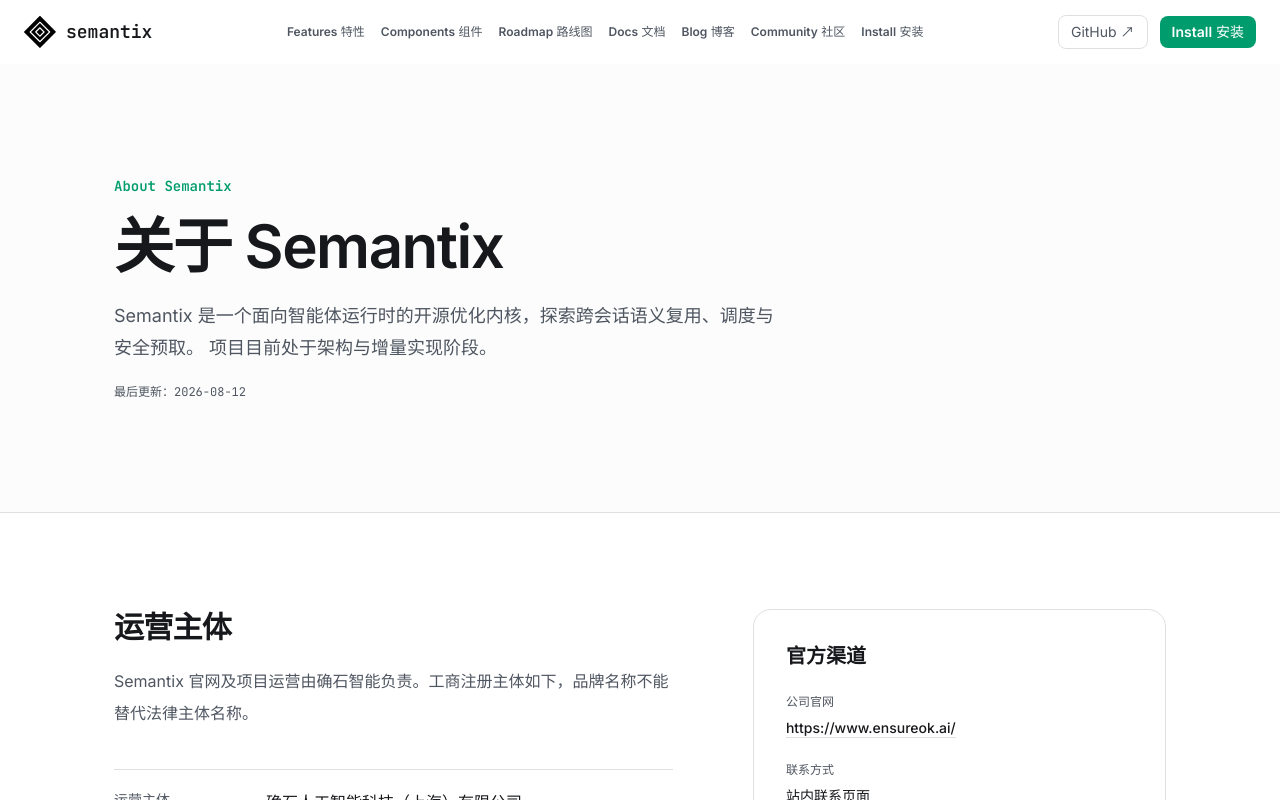
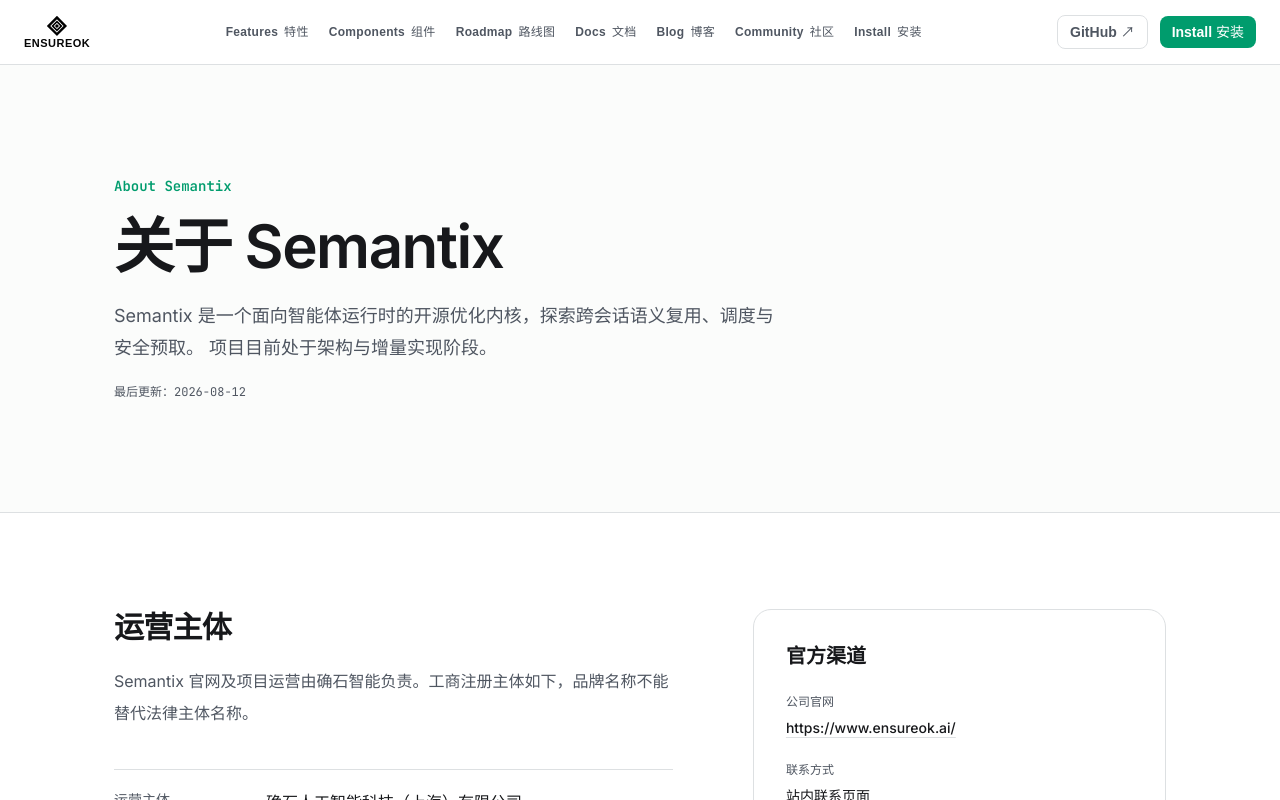
Before and after one commit to Allenllii/semantix, a Next.js app in the folder site/: page /about in a window 1280 px wide. Shown: the top 800 px of the page. Built offline with nearby package versions, Linux system fonts and the light colour scheme.

Commit message:
polish Semantix landing page UI

```diff
--- a/site/src/components/Components.tsx
+++ b/site/src/components/Components.tsx
@@ -91,7 +91,7 @@
       id="components"
       className="border-t border-[#0f735c] bg-[#168b6d] p-3 text-[#168b6d] md:p-6"
     >
-      <div className="mx-auto max-w-[1760px] bg-[#f7f6f1] px-5 py-14 md:px-10 md:py-16 lg:px-12">
+      <div className="mx-auto max-w-[1760px] bg-white px-5 py-14 md:px-10 md:py-16 lg:px-12">
         <Reveal>
           <header className="grid gap-6 border-b border-[#168b6d]/35 pb-8 lg:grid-cols-[0.9fr_1.1fr] lg:items-end lg:gap-16">
             <div>
@@ -117,7 +117,7 @@
         <div className="mt-8 grid gap-5 md:grid-cols-2">
           {components.map((component, index) => (
             <Reveal key={component.titleEn} delay={index * 55}>
-              <article className="flex h-full flex-col border border-[#168b6d]/35 bg-[#fbfaf6] p-5 transition-colors duration-300 hover:border-[#168b6d] md:p-6">
+              <article className="flex h-full flex-col border border-[#168b6d]/35 bg-white p-5 transition-colors duration-300 hover:border-[#168b6d] md:p-6">
                 <div className="flex items-center justify-between border-b border-[#168b6d]/25 pb-4 font-mono text-[10px] font-semibold tracking-[0.18em]">
                   <span>{component.num}&nbsp; / &nbsp;{component.label}</span>
                   <span className="text-[#101313]/55">{component.status}</span>
--- a/site/src/components/Hero.tsx
+++ b/site/src/components/Hero.tsx
@@ -2,7 +2,7 @@
 
 export default function Hero() {
   return (
-    <section className="relative overflow-hidden pt-12 pb-20 md:pt-16">
+    <section className="relative overflow-hidden pt-12 pb-20 md:-mt-28 md:pt-16">
       {/* 两侧装饰：光晕 + 淡色 mono 文字 */}
       <div aria-hidden="true" className="pointer-events-none absolute inset-0 hidden lg:block">
         {/* 左光晕 */}
@@ -72,6 +72,12 @@
                 </div>
               </div>
             </div>
+
+            <p className="mx-auto mt-8 max-w-2xl text-center text-sm leading-6 text-muted-foreground md:text-base">
+              Semantix 连接 Agent Harness 与资源层，提供切片提取、BM25 检索和稳定注入路径。
+              <br className="hidden md:block" />
+              当前公开证据来自仓库测试与合成演示；生产环境中的成本和性能收益仍待验证。
+            </p>
           </div>
         </Reveal>
       </div>
--- a/site/src/components/Nav.tsx
+++ b/site/src/components/Nav.tsx
@@ -1,8 +1,14 @@
 "use client";
 
 import { useEffect, useState } from "react";
+import Image from "next/image";
 import Link from "next/link";
 import { cn } from "@/lib/utils";
+import {
+  INTRO_COMPLETION_EVENT,
+  type IntroCompletionDetail,
+} from "@/lib/intro-events";
+import { siteIdentity } from "@/lib/site-identity";
 import type { NavLink } from "@/types/content";
 
 const links: NavLink[] = [
@@ -15,39 +21,35 @@
   { label: "安装", labelEn: "Install", href: "/#start" },
 ];
 
+function NavLabel({ label, labelEn }: Pick<NavLink, "label" | "labelEn">) {
+  return (
+    <span className="inline-flex items-baseline gap-1.5">
+      <span>{labelEn}</span>
+      <span>{label}</span>
+    </span>
+  );
+}
+
 export default function Nav() {
-  const [scrolled, setScrolled] = useState(false);
   const [visible, setVisible] = useState(false);
   const [open, setOpen] = useState(false);
 
-  // 滚动状态：>8px 后白底 + 边框（对齐原站 header 行为）
+  // 首页导航由品牌开场动画发出完成信号；其他页面直接显示。
   useEffect(() => {
-    const onScroll = () => {
-      setScrolled(window.scrollY > 8);
+    const syncVisibility = () => {
       const intro = document.getElementById("brand-intro");
-      setVisible(!intro || window.scrollY > 8);
+      setVisible(!intro || document.documentElement.dataset.introComplete === "true");
     };
 
-    const onScrollIntent = (event: WheelEvent) => {
-      if (event.deltaY > 0 && document.getElementById("brand-intro")) {
-        setVisible(true);
-      }
+    const onIntroCompletion = (event: Event) => {
+      const { complete } = (event as CustomEvent<IntroCompletionDetail>).detail;
+      setVisible(complete);
     };
 
-    const onTouchMove = () => {
-      if (document.getElementById("brand-intro")) setVisible(true);
-    };
-
-    onScroll();
-    window.addEventListener("scroll", onScroll, { passive: true });
-    window.addEventListener("wheel", onScrollIntent, { passive: true });
-    window.addEventListener("touchmove", onTouchMove, { passive: true });
-    window.addEventListener("resize", onScroll);
+    syncVisibility();
+    window.addEventListener(INTRO_COMPLETION_EVENT, onIntroCompletion);
     return () => {
-      window.removeEventListener("scroll", onScroll);
-      window.removeEventListener("wheel", onScrollIntent);
-      window.removeEventListener("touchmove", onTouchMove);
-      window.removeEventListener("resize", onScroll);
+      window.removeEventListener(INTRO_COMPLETION_EVENT, onIntroCompletion);
     };
   }, []);
 
@@ -62,36 +64,45 @@
   return (
     <header
       className={cn(
-        "fixed top-0 z-50 w-full border-b transition-all duration-300",
-        visible ? "translate-y-0 opacity-100" : "pointer-events-none -translate-y-full opacity-0",
-        scrolled || open
-          ? "border-border bg-white/85 backdrop-blur"
-          : "border-transparent bg-transparent",
+        "fixed top-0 z-50 w-full border-b border-border bg-white/90 backdrop-blur transition-[transform,opacity] duration-500 ease-[cubic-bezier(0.16,1,0.3,1)]",
+        visible
+          ? "translate-y-0 opacity-100 delay-100"
+          : "pointer-events-none -translate-y-full opacity-0 delay-0",
       )}
     >
       <div className="mx-auto flex h-16 w-full max-w-[1360px] items-center justify-between px-5 sm:px-6">
         {/* Logo */}
-        <Link href="/" aria-label="Semantix 首页" className="flex items-center gap-2.5">
-          <img
-            src="/seo/favicon.svg"
-            alt=""
-            className="size-8 text-foreground"
-            aria-hidden="true"
-          />
-          <span className="font-mono text-lg font-semibold text-foreground">
-            semantix
+        <a
+          href={siteIdentity.operator.url}
+          target="_blank"
+          rel="noopener noreferrer"
+          aria-label="访问 EnsureOK 官网"
+          className="block shrink-0 transition-opacity hover:opacity-65"
+        >
+          <span className="flex flex-col items-center gap-0.5 text-[#050505]">
+            <Image
+              src="/seo/favicon.svg"
+              alt=""
+              width={22}
+              height={22}
+              className="size-[1.15rem] sm:size-5"
+              aria-hidden="true"
+            />
+            <span className="font-brand-display text-[10px] font-black leading-none tracking-[0.045em] sm:text-[11px]">
+              ENSUREOK
+            </span>
           </span>
-        </Link>
+        </a>
 
         {/* 桌面端中间导航链接（移动端隐藏） */}
-        <nav className="hidden items-center gap-4 xl:flex 2xl:gap-6">
+        <nav className="hidden items-center gap-5 xl:flex 2xl:gap-7">
           {links.map((link) => (
             <Link
               key={link.href}
               href={link.href}
-              className="shrink-0 whitespace-nowrap text-xs text-muted-foreground transition-colors hover:text-accent 2xl:text-sm"
+              className="font-brand-display shrink-0 whitespace-nowrap text-xs font-bold tracking-[0.025em] text-muted-foreground transition-colors hover:text-accent 2xl:text-sm"
             >
-              <span className="font-semibold">{link.labelEn}</span> {link.label}
+              <NavLabel label={link.label} labelEn={link.labelEn} />
             </Link>
           ))}
         </nav>
@@ -102,15 +113,15 @@
             href="https://github.com/Gnosil/semantix"
             target="_blank"
             rel="noopener noreferrer"
-            className="hidden rounded-md border border-border px-3 py-1.5 text-sm text-muted-foreground transition-colors hover:border-accent hover:text-foreground sm:inline-block"
+            className="font-brand-display hidden rounded-md border border-border px-3 py-1.5 text-sm font-bold text-muted-foreground transition-colors hover:border-accent hover:text-foreground sm:inline-block"
           >
             GitHub <span aria-hidden="true">↗</span>
           </a>
           <Link
             href="/#start"
-            className="rounded-md bg-accent px-3 py-1.5 text-sm text-white transition-opacity hover:opacity-90"
+            className="font-brand-display rounded-md bg-accent px-3 py-1.5 text-sm font-bold text-white transition-opacity hover:opacity-90"
           >
-            <span className="font-semibold">Install</span> 安装
+            Install 安装
           </Link>
 
           {/* 汉堡按钮（移动端） */}
@@ -158,16 +169,16 @@
               key={link.href}
               href={link.href}
               onClick={() => setOpen(false)}
-              className="rounded-lg px-3 py-4 text-lg font-medium text-foreground transition-colors hover:bg-muted"
+              className="font-brand-display rounded-lg px-3 py-4 text-lg font-bold tracking-[0.025em] text-foreground transition-colors hover:bg-muted"
             >
-              <span className="font-semibold">{link.labelEn}</span> {link.label}
+              <NavLabel label={link.label} labelEn={link.labelEn} />
             </Link>
           ))}
           <a
             href="https://github.com/Gnosil/semantix"
             target="_blank"
             rel="noopener noreferrer"
-            className="rounded-lg px-3 py-4 text-lg text-muted-foreground transition-colors hover:bg-muted"
+            className="font-brand-display rounded-lg px-3 py-4 text-lg font-bold text-muted-foreground transition-colors hover:bg-muted"
           >
             GitHub <span aria-hidden="true">↗</span>
           </a>
--- /dev/null
+++ b/site/src/lib/intro-events.ts
@@ -0,0 +1,5 @@
+export const INTRO_COMPLETION_EVENT = "semantix:intro-completion";
+
+export type IntroCompletionDetail = {
+  complete: boolean;
+};
```
Also changed, not shown: site/src/components/BrandIntroOverlay.tsx (+26 -7 lines), site/src/components/Features.tsx (+4 -4 lines). Lines whose indentation alone changed are shown as unchanged.
